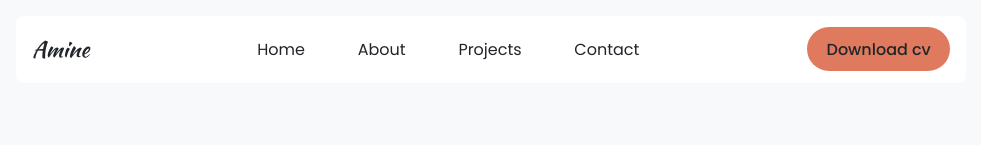
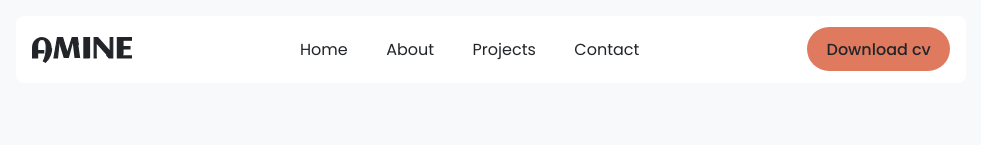
Before and after one commit to Mohamed-Amine-Nafia/my_portfolio, a plain HTML site: page index.html in a window 1280 px wide. Shown: the top 145 px of the page, without its empty margins (149-1130 px from the left). Drawn offline with Linux system fonts and the light colour scheme; a web font is replaced by a local one.

Commit message:
animate the header logo

```diff
--- a/app.css
+++ b/app.css
@@ -55,11 +55,25 @@ header {
   border-radius: 8px;
   padding: 0.7rem 1rem;
 }
-header .logo {
-  width: fit-content;
-  font-family: var(--secondary-font);
-  font-size: 1.4rem;
-  color: var(--grey-shade);
+header svg path {
+  fill: transparent;
+  stroke: var(--grey-shade);
+  stroke-width: 2px;
+  stroke-dasharray: 155;
+  stroke-dashoffset: 155;
+  animation: draw 3s ease-in-out 1 forwards;
+}
+@keyframes draw {
+  0% {
+    stroke-dashoffset: 155;
+  }
+  75% {
+    fill: transparent;
+  }
+  100% {
+    fill: var(--grey-shade);
+    stroke-dashoffset: 0;
+  }
 }
 
 header nav {
--- a/index.html
+++ b/index.html
@@ -26,7 +26,22 @@
   <body>
     <div class="wrapper">
       <header>
-        <span class="logo"> Amine </span>
+        <svg
+          xmlns="http://www.w3.org/2000/svg"
+          viewBox="0 5.269999980926514 172.61000061035156 43.38999938964844"
+          data-asc="0.82373046875"
+          width="100"
+          height="43.38999938964844"
+        >
+          <defs />
+          <g fill="#000000">
+            <g transform="translate(0, 0)">
+              <path
+                d="M33.89 24.37L33.89 24.83Q33.84 26.88 33.46 29.08Q33.08 31.27 32.40 33.47Q31.71 35.67 30.76 37.82Q29.81 39.97 28.63 41.93Q27.44 43.90 26.07 45.62Q24.71 47.34 23.19 48.66L19.56 46.56Q20.41 45.12 21.11 43.42Q21.80 41.72 22.36 39.87Q22.92 38.01 23.33 36.06Q23.73 34.11 24.00 32.18Q24.27 30.25 24.40 28.38Q24.54 26.51 24.54 24.83Q24.54 23.51 24.52 21.84Q24.51 20.17 24.33 18.43Q24.15 16.70 23.73 15.05Q23.32 13.40 22.50 12.11Q21.68 10.82 20.40 10.03Q19.12 9.25 17.21 9.25Q15.53 9.25 14.32 9.83Q13.11 10.40 12.27 11.36Q11.43 12.33 10.93 13.60Q10.42 14.87 10.14 16.27Q9.86 17.68 9.78 19.10Q9.69 20.53 9.69 21.80L9.69 28.61L20.21 28.61L20.21 32.64L9.69 32.64L9.69 41.19L0 41.19L0 23.32Q0 19.48 1.22 16.19Q2.44 12.89 4.68 10.46Q6.91 8.03 10.05 6.65Q13.18 5.27 17.04 5.27Q19.65 5.27 21.94 6.02Q24.22 6.76 26.10 8.07Q27.98 9.38 29.46 11.17Q30.93 12.96 31.92 15.09Q32.91 17.21 33.42 19.58Q33.94 21.95 33.89 24.37ZM46.70 14.97L43.97 41.19L37.99 41.19L43.97 6.03L52.83 6.03L61.06 32.86L69.38 6.03L78.25 6.03L83.23 41.19L73.36 41.19L70.46 15.65L63.60 41.19L54.74 41.19L46.70 14.97ZM99.32 41.19L89.62 41.19L89.62 6.03L99.32 6.03L99.32 41.19ZM111.77 41.19L107.28 41.19L107.28 6.03L113.57 6.03L134.94 30.18L134.94 6.03L139.40 6.03L139.40 41.19L133.11 41.19L111.77 17.07L111.77 41.19ZM172.61 41.19L147.36 41.19L147.36 6.03L172.61 6.03L172.61 10.52L157.06 10.52L157.06 21.39L169.07 21.39L169.07 25.85L157.06 25.85L157.06 36.69L172.61 36.69L172.61 41.19Z"
+              />
+            </g>
+          </g>
+        </svg>
         <nav>
           <ul>
             <li><a href="#">Home</a></li>
```
Also changed, not shown: images/text (2).svg (added).
